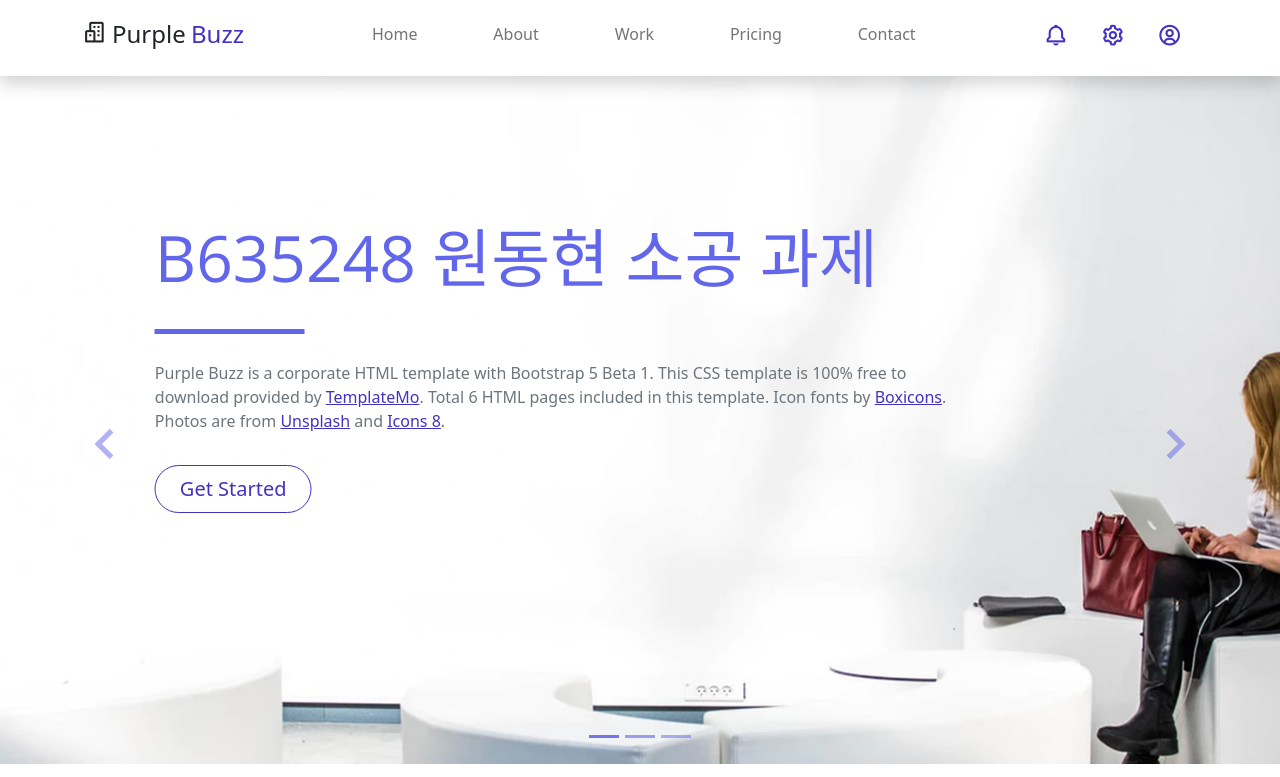
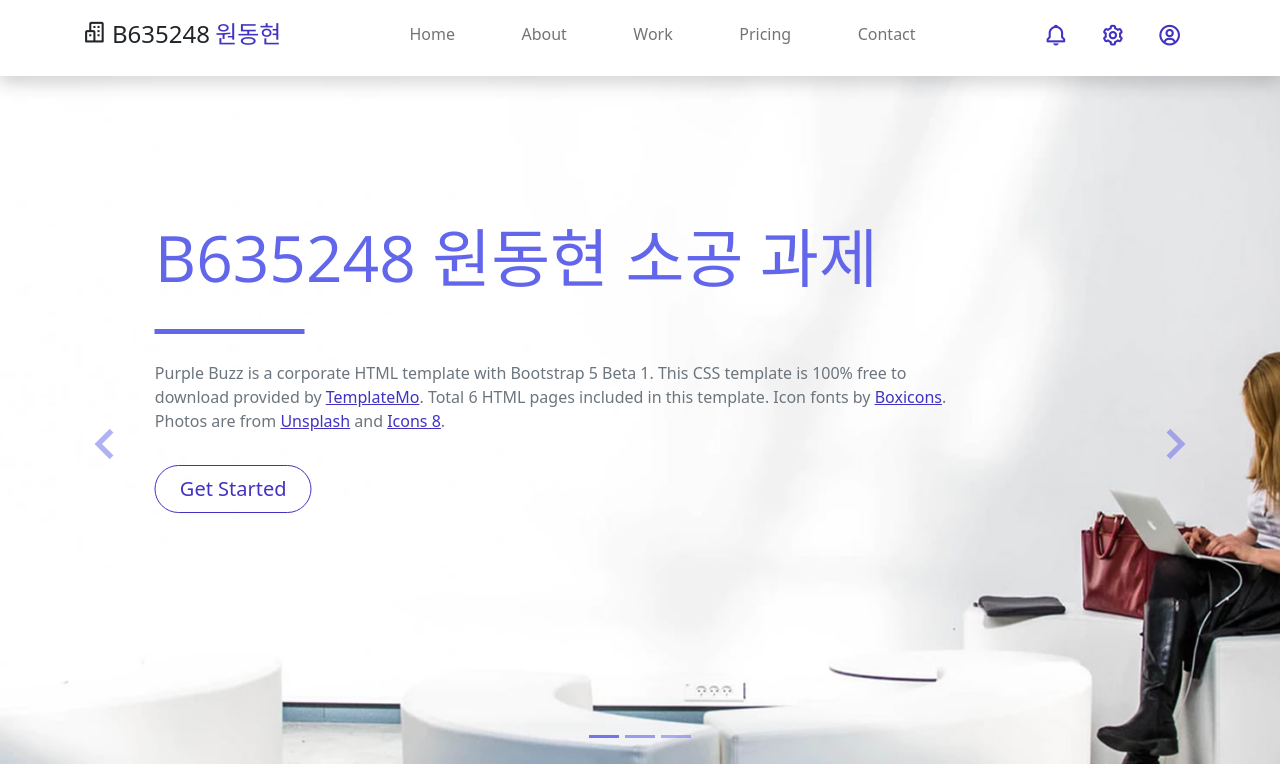
Before and after one commit to wonAdam/sogong, a plain HTML site: page index.html in a window 1280 px wide. Shown: the top 777 px of the page. Drawn offline with nearby package versions, Linux system fonts and the light colour scheme.

Commit message:
타이틀에도 추가 기입

```diff
--- a/index.html
+++ b/index.html
@@ -31,7 +31,7 @@ https://templatemo.com/tm-561-purple-buzz
         <div class="container d-flex justify-content-between align-items-center">
             <a class="navbar-brand h1" href="index.html">
                 <i class='bx bx-buildings bx-sm text-dark'></i>
-                <span class="text-dark h4">Purple</span> <span class="text-primary h4">Buzz</span>
+                <span class="text-dark h4">B635248</span> <span class="text-primary h4">원동현</span>
             </a>
             <button class="navbar-toggler border-0" type="button" data-bs-toggle="collapse" data-bs-target="#navbar-toggler-success" aria-controls="navbarSupportedContent" aria-expanded="false" aria-label="Toggle navigation">
                 <span class="navbar-toggler-icon"></span>
```
